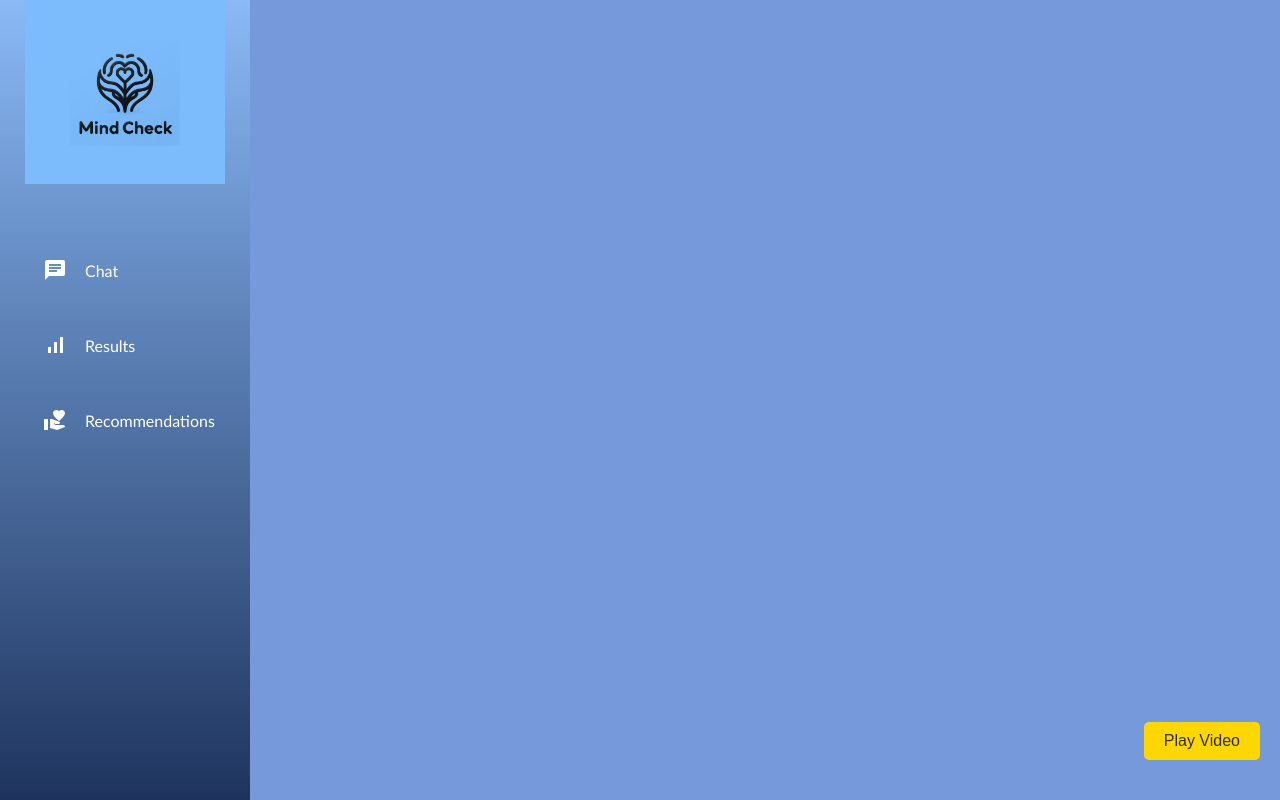
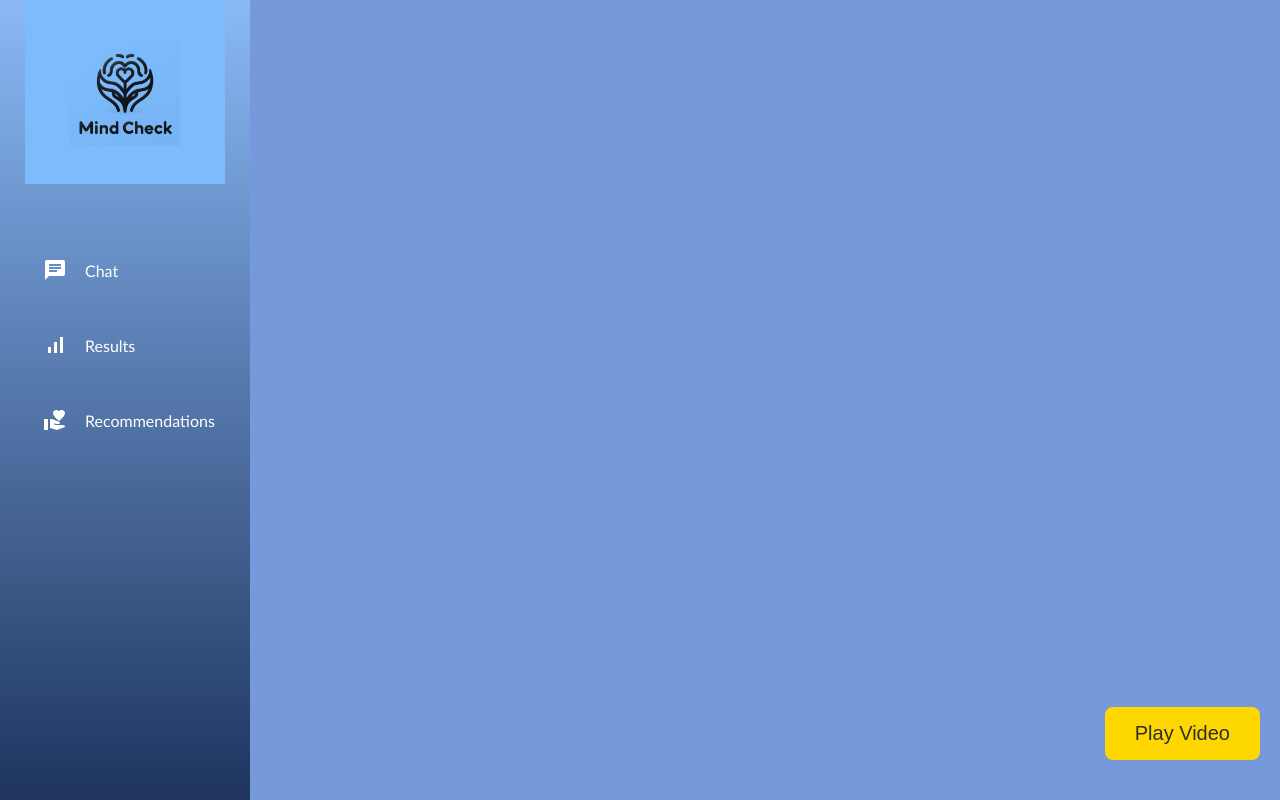
Before and after one commit to Naeem404/RealityCheck, a React (Create React App) app: page / in a window 1280 px wide. Built offline with nearby package versions, Linux system fonts and the light colour scheme.

Commit message:
This now has a better button and a centered video

```diff
--- a/src/App.css
+++ b/src/App.css
@@ -71,6 +71,7 @@ body {
   margin-left: auto;
   margin-right: auto;
 }
+
 #play-button {
   position: fixed;
   bottom: 20px;
@@ -78,16 +79,17 @@ body {
   background-color: #FFD700;
   color: #2E2E2E;
   border: none;
-  padding: 10px 20px;
-  font-size: 16px;
-  border-radius: 5px;
+  padding: 15px 30px; /* Increased padding */
+  font-size: 20px; /* Increased font size */
+  border-radius: 8px; /* Adjusted border-radius */
   cursor: pointer;
 }
 
 #video-container {
   position: fixed;
-  bottom: 80px;
-  right: 20px;
+  top: 50%;
+  left: calc(50% + 125px); /* Assuming the sidebar is 250px wide */
+  transform: translate(-50%, -50%);
   display: none;
   border-radius: 8px;
 }
```
